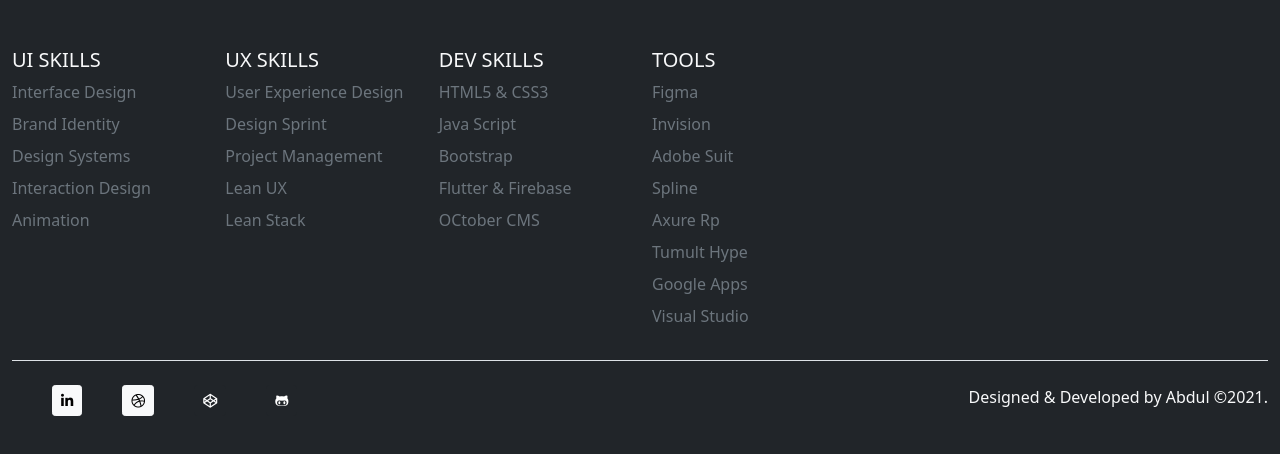
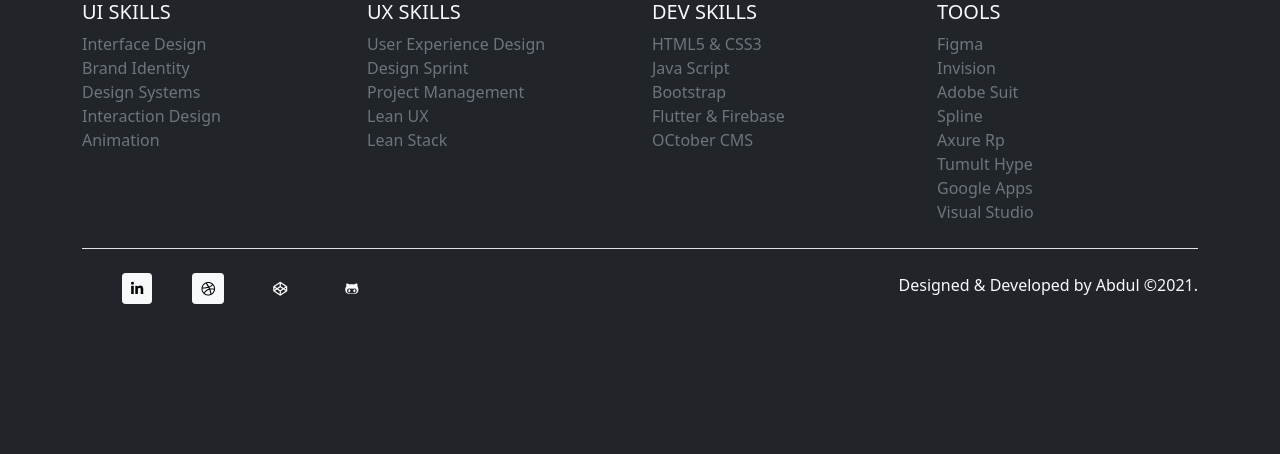
Before and after one commit to productResearcher/.github.io, a plain HTML site: page footer.html in a window 1280 px wide. Drawn offline with nearby package versions, Linux system fonts and the light colour scheme.

Commit message:
corrected a links on index.html, and dev.html

```diff
--- a/css/custom.css
+++ b/css/custom.css
@@ -171,3 +171,6 @@ i {
 .project-site:hover {
     color: #FEB960 !important;
 }
+a {
+    text-decoration: none;
+}
--- a/footer.html
+++ b/footer.html
@@ -1,5 +1,6 @@
 <!doctype html>
 <html lang="en">
+
 <head>
     <!-- Required meta tags -->
     <meta charset="utf-8">
@@ -21,55 +22,54 @@
     </style>
 </head>
 
-  <body class="body-dark bg-dark text-light">
-
+<body class="body-dark bg-dark text-light sticky-md-bottom">
     <!-- Footer-->
-<div id="footer" class="container-fluid ">
-  <footer class="py-5">
+    <div id="footer" class="container-md">
+        <footer class=" ">
             <div class="row">
-      <div class="col-2">
+                <div class="col-3">
                     <h5>UI SKILLS</h5>
                     <ul class="nav flex-column">
-          <li class="nav-item mb-2"><a href="https://www.interaction-design.org/literature/topics/ui-design" class="nav-link p-0 text-muted">Interface Design </a></li>
-          <li class="nav-item mb-2"><a href="https://blog.hubspot.com/marketing/examples-brand-style-guides" class="nav-link p-0 text-muted">Brand Identity</a></li>
-          <li class="nav-item mb-2"><a href="https://www.designsystems.com/" class="nav-link p-0 text-muted">Design Systems</a></li>
-          <li class="nav-item mb-2"><a href="https://www.interaction-design.org/literature/article/what-is-interaction-design" class="nav-link p-0 text-muted">Interaction Design</a></li>
-          <li class="nav-item mb-2"><a href="https://uxdesign.cc/the-ultimate-guide-to-proper-use-of-animation-in-ux-10bd98614fa9" class="nav-link p-0 text-muted">Animation</a></li>
+                        <li class="nav-item"><a href="https://www.interaction-design.org/literature/topics/ui-design" class="nav-link p-0 text-muted">Interface Design </a></li>
+                        <li class="nav-item"><a href="https://blog.hubspot.com/marketing/examples-brand-style-guides" class="nav-link p-0 text-muted">Brand Identity</a></li>
+                        <li class="nav-item"><a href="https://www.designsystems.com/" class="nav-link p-0 text-muted">Design Systems</a></li>
+                        <li class="nav-item"><a href="https://www.interaction-design.org/literature/article/what-is-interaction-design" class="nav-link p-0 text-muted">Interaction Design</a></li>
+                        <li class="nav-item"><a href="https://uxdesign.cc/the-ultimate-guide-to-proper-use-of-animation-in-ux-10bd98614fa9" class="nav-link p-0 text-muted">Animation</a></li>
                     </ul>
                 </div>
 
-      <div class="col-2">
+                <div class="col-3">
                     <h5>UX SKILLS</h5>
                     <ul class="nav flex-column">
-          <li class="nav-item mb-2"><a href="https://www.nngroup.com/articles/definition-user-experience/" class="nav-link p-0 text-muted">User Experience Design</a></li>
-          <li class="nav-item mb-2"><a href="http://www.gv.com/sprint/" class="nav-link p-0 text-muted">Design Sprint</a></li>
-          <li class="nav-item mb-2"><a href="https://www.pmi.org/about/learn-about-pmi/what-is-project-management" class="nav-link p-0 text-muted">Project Management</a></li>
-          <li class="nav-item mb-2"><a href="https://www.uxdesigninstitute.com/blog/what-is-lean-ux/" class="nav-link p-0 text-muted">Lean UX</a></li>
-          <li class="nav-item mb-2"><a href="https://leanstack.com/" class="nav-link p-0 text-muted">Lean Stack</a></li>
+                        <li class="nav-item"><a href="https://www.nngroup.com/articles/definition-user-experience/" class="nav-link p-0 text-muted">User Experience Design</a></li>
+                        <li class="nav-item"><a href="http://www.gv.com/sprint/" class="nav-link p-0 text-muted">Design Sprint</a></li>
+                        <li class="nav-item"><a href="https://www.pmi.org/about/learn-about-pmi/what-is-project-management" class="nav-link p-0 text-muted">Project Management</a></li>
+                        <li class="nav-item"><a href="https://www.uxdesigninstitute.com/blog/what-is-lean-ux/" class="nav-link p-0 text-muted">Lean UX</a></li>
+                        <li class="nav-item"><a href="https://leanstack.com/" class="nav-link p-0 text-muted">Lean Stack</a></li>
                     </ul>
                 </div>
 
-      <div class="col-2">
+                <div class="col-3">
                     <h5>DEV SKILLS</h5>
                     <ul class="nav flex-column">
-          <li class="nav-item mb-2"><a href="https://www.tutorialrepublic.com/references.php" class="nav-link p-0 text-muted">HTML5 &amp; CSS3</a></li>
-          <li class="nav-item mb-2"><a href="https://www.javascript.com/" class="nav-link p-0 text-muted">Java Script</a></li>
-          <li class="nav-item mb-2"><a href="https://getbootstrap.com/" class="nav-link p-0 text-muted">Bootstrap</a></li>
-          <li class="nav-item mb-2"><a href="https://flutter.dev/" class="nav-link p-0 text-muted">Flutter &amp; Firebase</a></li>
-          <li class="nav-item mb-2"><a href="https://laravel.com/" class="nav-link p-0 text-muted">OCtober CMS</a></li>
+                        <li class="nav-item"><a href="https://www.tutorialrepublic.com/references.php" class="nav-link p-0 text-muted">HTML5 &amp; CSS3</a></li>
+                        <li class="nav-item"><a href="https://www.javascript.com/" class="nav-link p-0 text-muted">Java Script</a></li>
+                        <li class="nav-item"><a href="https://getbootstrap.com/" class="nav-link p-0 text-muted">Bootstrap</a></li>
+                        <li class="nav-item"><a href="https://flutter.dev/" class="nav-link p-0 text-muted">Flutter &amp; Firebase</a></li>
+                        <li class="nav-item"><a href="https://laravel.com/" class="nav-link p-0 text-muted">OCtober CMS</a></li>
                     </ul>
                 </div>
-         <div class="col-2">
+                <div class="col-3">
                     <h5>TOOLS</h5>
                     <ul class="nav flex-column">
-          <li class="nav-item mb-2"><a href="https://www.figma.com/" class="nav-link p-0 text-muted">Figma</a></li>
-             <li class="nav-item mb-2"><a href="https://www.invisionapp.com/" class="nav-link p-0 text-muted">Invision</a></li>
-             <li class="nav-item mb-2"><a href="https://www.adobe.com/" class="nav-link p-0 text-muted">Adobe Suit</a></li>
-             <li class="nav-item mb-2"><a href="https://spline.design/" class="nav-link p-0 text-muted">Spline</a></li>
-             <li class="nav-item mb-2"><a href="https://www.axure.com/" class="nav-link p-0 text-muted">Axure Rp<i class="fab fa-axure" style="padding-left: 10px;"></i></a></li>
-            <li class="nav-item mb-2"><a href="https://tumult.com/hype/" class="nav-link p-0 text-muted">Tumult Hype</a></li>
-          <li class="nav-item mb-2"><a href="https://workspace.google.com/" class="nav-link p-0 text-muted">Google Apps</a></li>
-          <li class="nav-item mb-2"><a href="https://code.visualstudio.com/" class="nav-link p-0 text-muted">Visual Studio</a></li>
+                        <li class="nav-item"><a href="https://www.figma.com/" class="nav-link p-0 text-muted">Figma</a></li>
+                        <li class="nav-item"><a href="https://www.invisionapp.com/" class="nav-link p-0 text-muted">Invision</a></li>
+                        <li class="nav-item"><a href="https://www.adobe.com/" class="nav-link p-0 text-muted">Adobe Suit</a></li>
+                        <li class="nav-item"><a href="https://spline.design/" class="nav-link p-0 text-muted">Spline</a></li>
+                        <li class="nav-item"><a href="https://www.axure.com/" class="nav-link p-0 text-muted">Axure Rp<i class="fab fa-axure" style="padding-left: 10px;"></i></a></li>
+                        <li class="nav-item"><a href="https://tumult.com/hype/" class="nav-link p-0 text-muted">Tumult Hype</a></li>
+                        <li class="nav-item"><a href="https://workspace.google.com/" class="nav-link p-0 text-muted">Google Apps</a></li>
+                        <li class="nav-item"><a href="https://code.visualstudio.com/" class="nav-link p-0 text-muted">Visual Studio</a></li>
 
                     </ul>
                 </div>
@@ -78,9 +78,9 @@
             <div class="d-flex justify-content-between py-4 my-4 border-top">
                 <ul class="list-unstyled d-flex">
                     <li class="ms-3"><a href="https://www.linkedin.com/in/abdulkadirmohammed/" target="_blank" class="btn btn-sm btn-light ms-4" type="button"><i class="fab fa-linkedin-in"></i></a></li>
-        <li class="ms-3"><a href="https://dribbble.com/UXResearcher" class="btn btn-sm btn-light ms-4" type="button"><i class="fab fa-dribbble"></i></a></li>
-        <li class="ms-3"><a href="https://codepen.io/abdulhaldu" class="btn btn-sm btn-dark ms-4" type="button"><i class="fab fa-codepen"></i></a></li>
-        <li class="ms-3"><a href="https://github.com/productResearcher" class="btn btn-sm btn-dark ms-4" type="button"><i class="fab fa-github-alt"></i></a></li>
+                    <li class="ms-3"><a href="https://dribbble.com/UXResearcher" class="btn btn-sm btn-light ms-4" type="button" target="_blank"><i class="fab fa-dribbble"></i></a></li>
+                    <li class="ms-3"><a href="https://codepen.io/abdulhaldu" class="btn btn-sm btn-dark ms-4" type="button" target="_blank"><i class="fab fa-codepen"></i></a></li>
+                    <li class="ms-3"><a href="https://github.com/productResearcher" class="btn btn-sm btn-dark ms-4" type="button" target="_blank"><i class="fab fa-github-alt"></i></a></li>
 
                 </ul>
                 <p>Designed &amp; Developed by Abdul &copy;2021.</p>
@@ -90,15 +90,18 @@
     <!--/Footer-->
     <!--Start of Tawk.to Script-->
     <script type="text/javascript">
-var Tawk_API=Tawk_API||{}, Tawk_LoadStart=new Date();
-(function(){
-var s1=document.createElement("script"),s0=document.getElementsByTagName("script")[0];
-s1.async=true;
-s1.src='https://embed.tawk.to/6319e82e54f06e12d8938050/1gcej5tv8';
-s1.charset='UTF-8';
-s1.setAttribute('crossorigin','*');
-s0.parentNode.insertBefore(s1,s0);
+        var Tawk_API = Tawk_API || {},
+            Tawk_LoadStart = new Date();
+        (function() {
+            var s1 = document.createElement("script"),
+                s0 = document.getElementsByTagName("script")[0];
+            s1.async = true;
+            s1.src = 'https://embed.tawk.to/6319e82e54f06e12d8938050/1gcej5tv8';
+            s1.charset = 'UTF-8';
+            s1.setAttribute('crossorigin', '*');
+            s0.parentNode.insertBefore(s1, s0);
         })();
+
     </script>
     <!--End of Tawk.to Script-->
 
@@ -111,4 +114,5 @@ s0.parentNode.insertBefore(s1,s0);
     <script src="js/counter.js"></script>
 
 </body>
+
 </html>
```
Also changed, not shown: dev/dev.html (+15 -16 lines), index.html (+3 -5 lines), maestheticdoctors/index.html (+1 -1 lines). Lines whose indentation alone changed are shown as unchanged.
